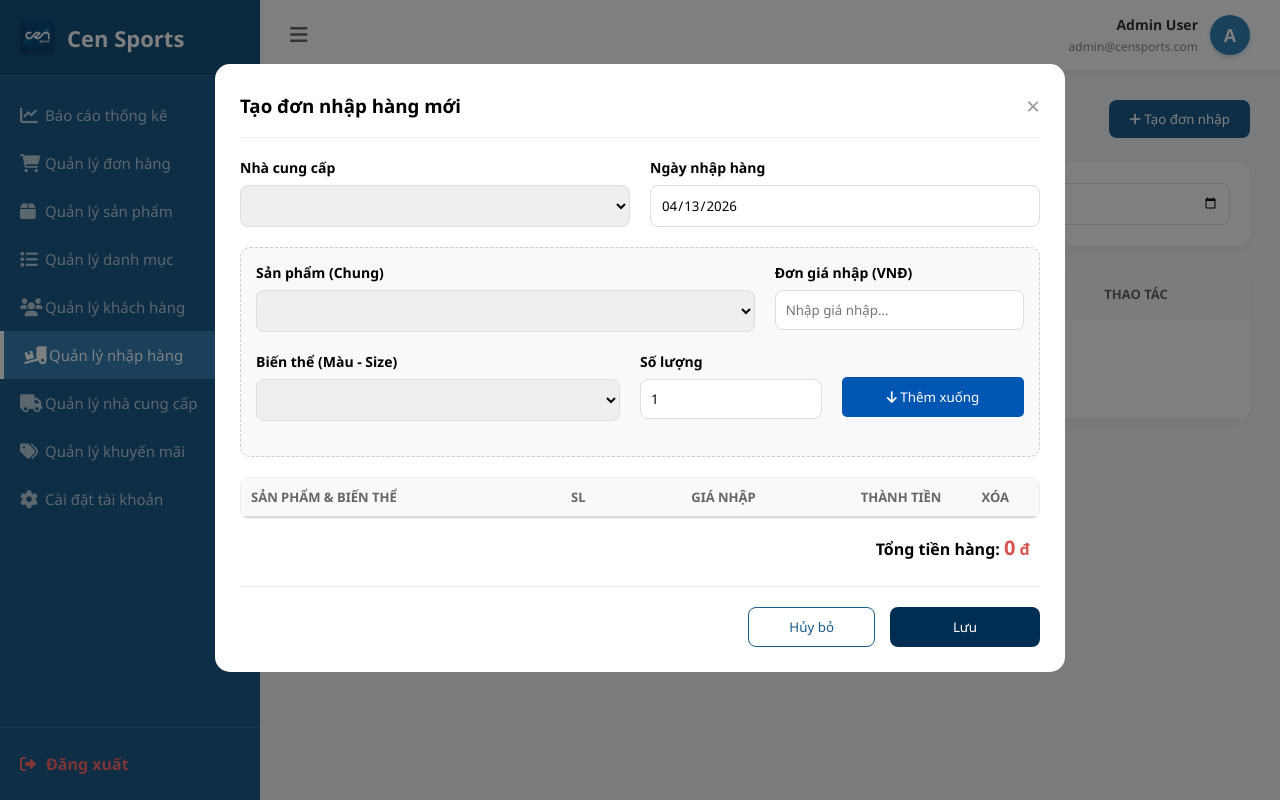
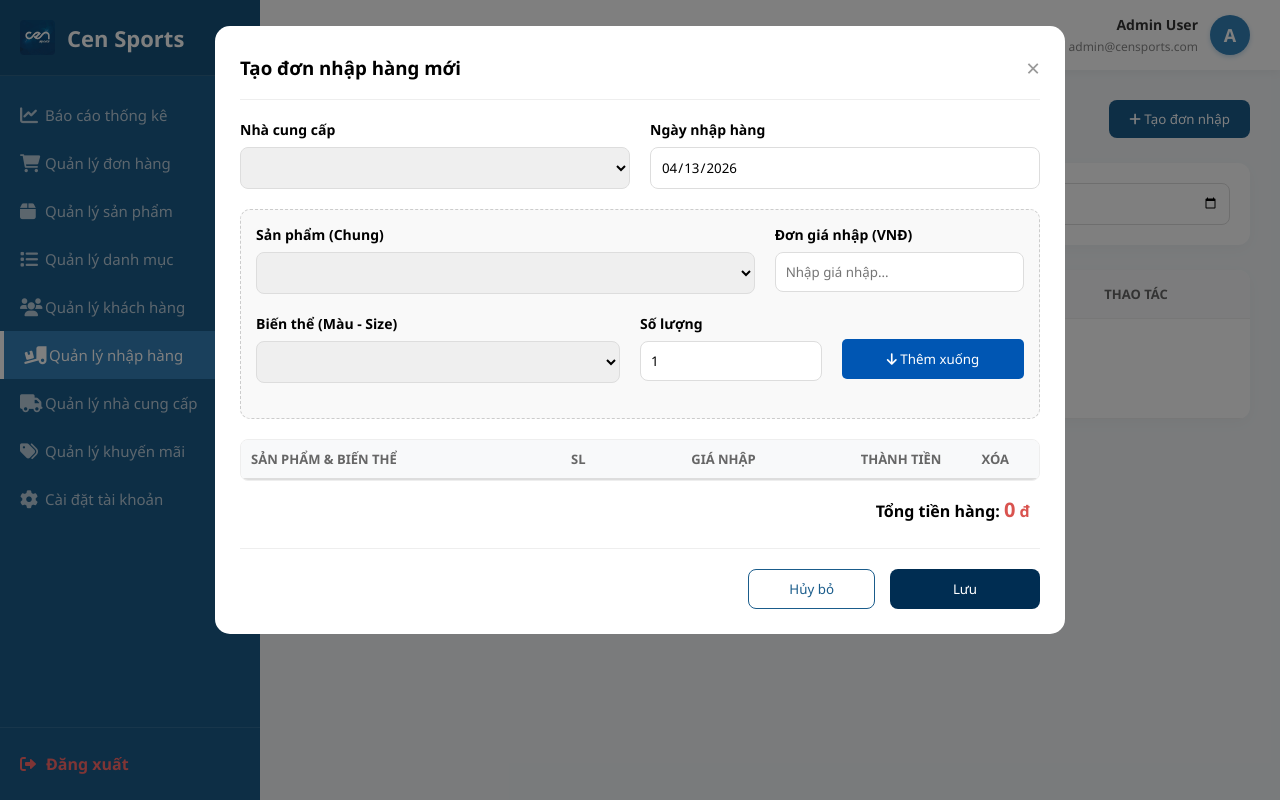
Before and after one commit to tiendung-nguyent/WebsiteThoiTrang_Django, a Django app: page /quan-ly-nhap-hang/ in a window 1280 px wide, after a click on "Tạo đơn nhập". Run offline with Django 5.2, Linux system fonts and the light colour scheme; tables that the repository leaves empty hold one stand-in row (values such as "Sample post"); lists and menus that the app fills with data are empty.

Commit message:
thuy 14/4

```diff
--- a/Nhom1_ChuDe1/QuanLyNhapHang/apps.py
+++ b/Nhom1_ChuDe1/QuanLyNhapHang/apps.py
@@ -3,6 +3,3 @@ from django.apps import AppConfig
 
 class QuanlynhaphangConfig(AppConfig):
     name = 'QuanLyNhapHang'
-
-    def ready(self):
-        import QuanLyNhapHang.signals
--- a/Nhom1_ChuDe1/QuanLyNhapHang/templates/QuanLyNhapHang/QuanLyNhapHang.html
+++ b/Nhom1_ChuDe1/QuanLyNhapHang/templates/QuanLyNhapHang/QuanLyNhapHang.html
@@ -18,7 +18,18 @@
     .btn-view { color: #888; }
     .btn-delete { color: #ff6b6b; }
     .modal { display: none; position: fixed; z-index: 2000; left: 0; top: 0; width: 100%; height: 100%; background: rgba(0,0,0,0.5); }
-    .modal-content { background: white; margin: 5% auto; padding: 25px; border-radius: 15px; width: 70%; position: relative; }
+.modal-content {
+    background: white;
+    margin: 2% auto; /* Chỉnh lại margin cho cân đối */
+    padding: 25px;
+    border-radius: 15px;
+    width: 850px;
+    position: relative;
+
+    /* THÊM 2 DÒNG NÀY */
+    max-height: 90vh; /* Giới hạn chiều cao popup tối đa bằng 90% màn hình */
+    overflow-y: auto; /* Nếu popup dài quá thì hiện thanh cuộn cả popup */
+}
     .modal-header { display: flex; justify-content: space-between; align-items: center; border-bottom: 1px solid #eee; padding-bottom: 15px; margin-bottom: 20px; }
     .close { font-size: 24px; cursor: pointer; color: #999; }
     .form-grid { display: grid; grid-template-columns: 1fr 1fr; gap: 20px; margin-bottom: 20px; }
@@ -240,7 +251,7 @@
                 options += `<option value="${v.BTSP_Ma}" data-ten="${v.SP_KichThuoc} - ${v.SP_MauSac}">${v.SP_MauSac} - ${v.SP_KichThuoc}</option>`;
             });
             document.getElementById('select_btsp').innerHTML = options;
-            document.getElementById('don_gia').value = data.sp_gia_ban;
+            document.getElementById('don_gia').value = '';
         });
     }
 
--- a/Nhom1_ChuDe1/QuanLyNhapHang/templates/QuanLyNhapHang/Them_DonNhap.html
+++ b/Nhom1_ChuDe1/QuanLyNhapHang/templates/QuanLyNhapHang/Them_DonNhap.html
@@ -54,9 +54,9 @@
             </div>
         </div>
 
-        <div style="max-height: 250px; overflow-y: auto; margin-top: 20px; border: 1px solid #eee; border-radius: 8px;">
+        <div style="max-height: 200px; overflow-y: auto; margin-top: 20px; border: 1px solid #eee; border-radius: 8px; background-color: white;">
             <table class="table-temp" style="width:100%; border-collapse: collapse;">
-                <thead style="background:#f8f9fa; position: sticky; top: 0;">
+                <thead style="background:#f8f9fa; position: sticky; top: 0; z-index: 10;">
                     <tr>
                         <th style="padding: 10px; text-align: left; border-bottom: 2px solid #ddd;">Sản phẩm & Biến thể</th>
                         <th style="padding: 10px; text-align: center; border-bottom: 2px solid #ddd;">SL</th>
```
